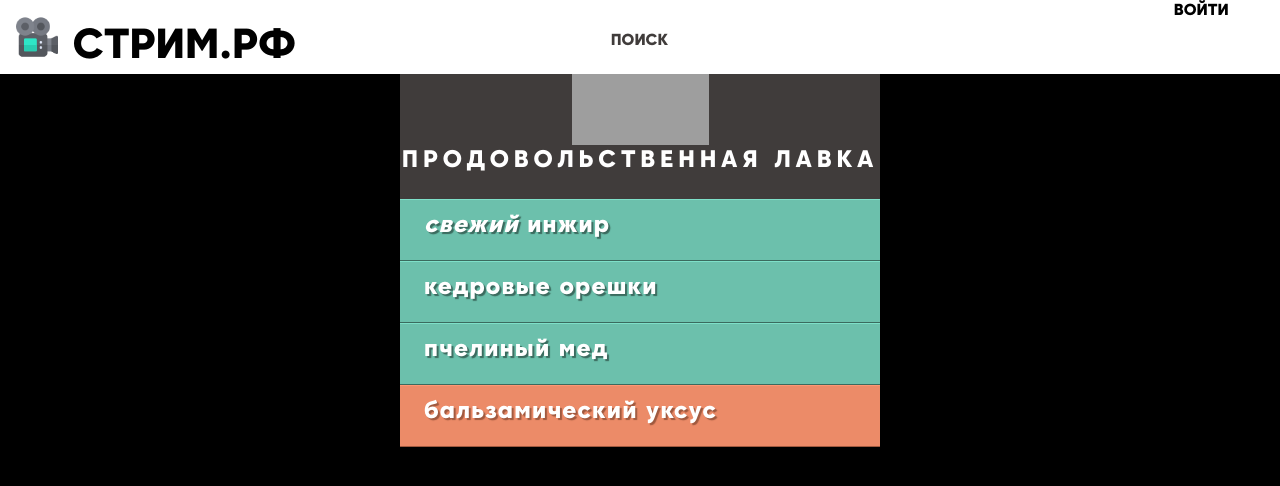
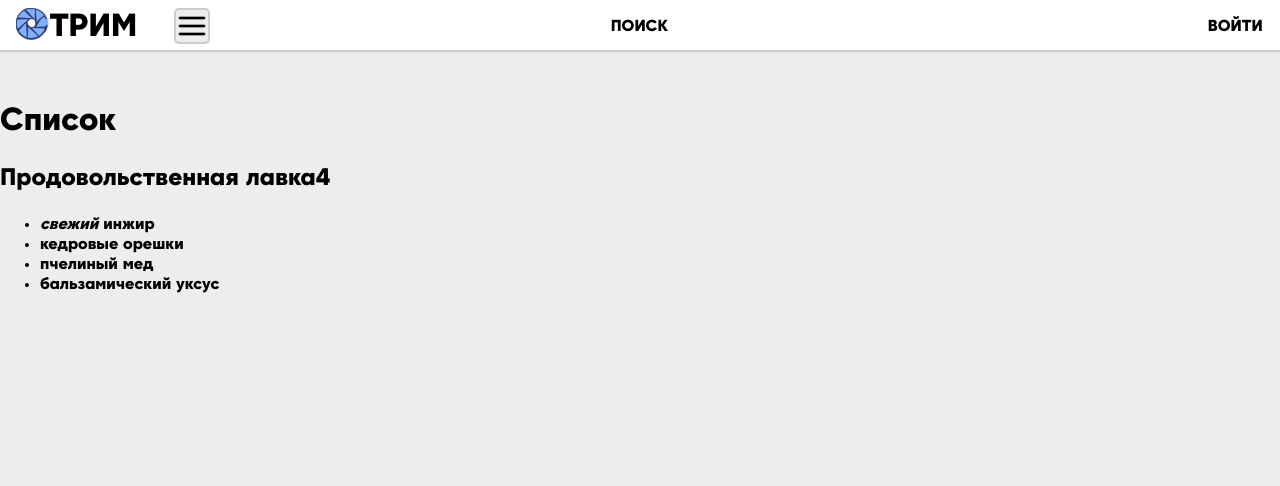
Before and after one commit to tagabenz/stream, a Django app: page / in a window 1280 px wide. Shown: the top 486 px of the page. Run offline with Django 4.2, Linux system fonts and the light colour scheme; some web fonts are replaced; grey boxes are pictures that could not be loaded.

Commit message:
edit Header block

```diff
--- a/stream_app/static/css/styles.css
+++ b/stream_app/static/css/styles.css
@@ -15,11 +15,11 @@ body{
 
 header{
     background-color: white;
-    height: 74px;
-    /* padding: 16px 80px 16px 80px; */
+    height: 50px;
     width: 100%;
     position: fixed;
     top: 0px;
+    border-bottom: 2px solid #cccccc;
 }
 
 #page{
@@ -31,34 +31,41 @@ a:link, a:visited{
     color: inherit;
 }
 
-img.Header_item{
-    margin-top: 16px;
-    margin-left: 16px;
+.Header_item{
+    margin-left: 1rem;
+    margin-top: 0.5rem;
+    margin-right: 1rem;
 }
 
-a.Header_item{
-    margin-right: 50px;
-}
-
-#link_logo{
-    font-size: 42px;
-    margin-left: 10px;
-}
 .logo, .search, .user{
     text-transform: uppercase;
+    height: 50px;
     width: 33.3%;
     float: left;
-
-}
-
-.logo{
-
 }
 
 .user{
     text-align: right;
 }
 
+a.Header_item{
+  display: block;
+  margin-top: 1rem; !important;
+}
+a.Header_item:hover{
+  color: rgb(128,174,255);
+}
 .search{
     text-align: center;
 }
+
+.menu{
+  margin-left: 2rem; !important;
+  background-color: rgb(237,237,237);
+  border: 2px solid #cccccc;
+  border-radius: 5px;
+}
+
+.menu:hover{
+  border: 2px solid rgb(128,174,255);
+}
--- a/stream_app/static/jss/add_contents.js
+++ b/stream_app/static/jss/add_contents.js
@@ -1,4 +1,13 @@
-var hotItems=document.querySelectorAll('li.hot');
-for(var i=0;i<hotItems.length;i++){
-  hotItems[i].className='cool';
+var listItems=document.querySelectorAll('li');
+
+var i;
+for(i=0;i<listItems.length;i++){
+  listItems[i].className='cool';
 }
+
+var heading=document.querySelector('h2');
+var headingText=heading.firstChild.nodeValue;
+
+var totalItems=listItems.length;
+var newHeading = headingText+ '<span>' +totalItems+ '</span>';
+heading.innerHTML=newHeading;
--- a/stream_app/templates/base.html
+++ b/stream_app/templates/base.html
@@ -1,3 +1,4 @@
+
 {% load static %}
 <!DOCTYPE html>
 <html>
@@ -6,20 +7,24 @@
         <title>{{ title }}</title>
         <link rel="preload" href="{% static 'fonts/CTCSans-ExtraBold.otf' %}" as="font" />
         <link rel="stylesheet" href="{% static 'css/styles.css' %}" type="text/css">
-        <link rel="stylesheet" href="{% static 'css/c05.css' %}" type="text/css">
+        <!-- <link rel="stylesheet" href="{% static 'css/c05.css' %}" type="text/css"> -->
     </head>
 
     <body>
         <header>
             <div class="logo">
-                <img src="{% static 'img/logo_64.png' %}" class="Header_item" height="42" width="42">
-                <a href="/" id="link_logo">стрим.рф</a>
+              <div class="logo">
+                <a href="/"><img src="{% static 'img/logo_ligth.png' %}" class="Header_item"></a>
+              </div>
+              <div class="logo">
+                <img src="{% static 'img/Menu.png' %}" class="Header_item menu" alt="Меню">
+              </div>
             </div>
             <div class="search">
                 <p>поиск</p>
             </div>
             <div class="user">
-                <a href="#" class="Header_item" >войти</a>
+                <a href="#" class="Header_item">войти</a>
             </div>
         </header>
 
```
Also changed, not shown: stream_app/static/img/Menu.png (added), stream_app/static/img/logo.png (deleted), stream_app/static/img/logo2_64.png (deleted), stream_app/static/img/logo_64.png (deleted), stream_app/static/img/logo_dark.png (added), stream_app/static/img/logo_ligth.png (added), 1 other file.
